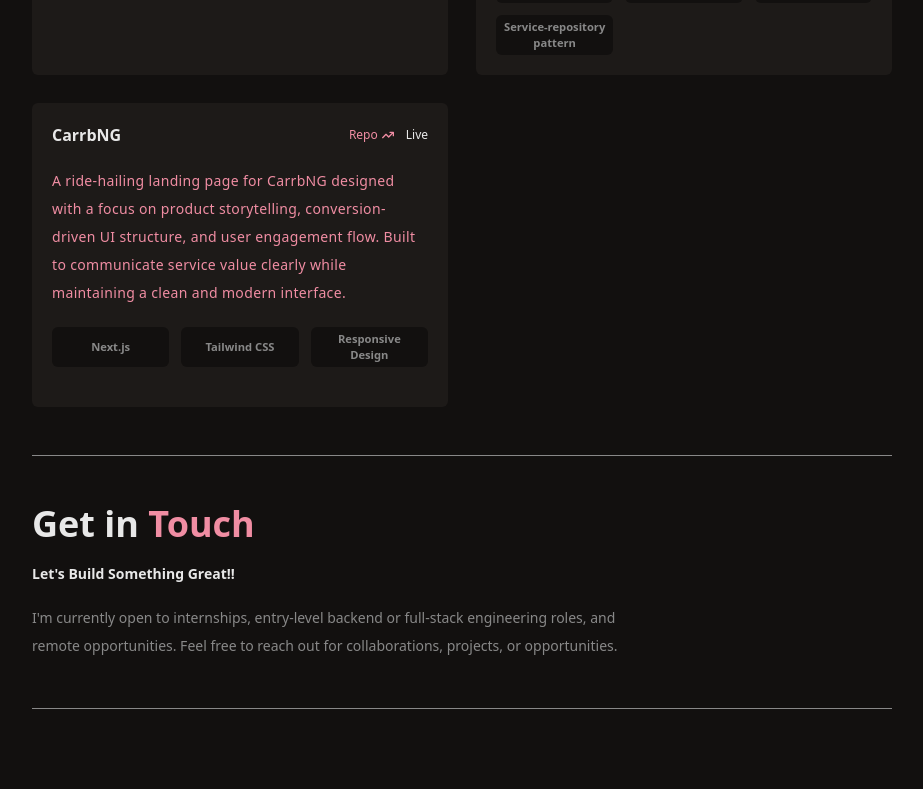
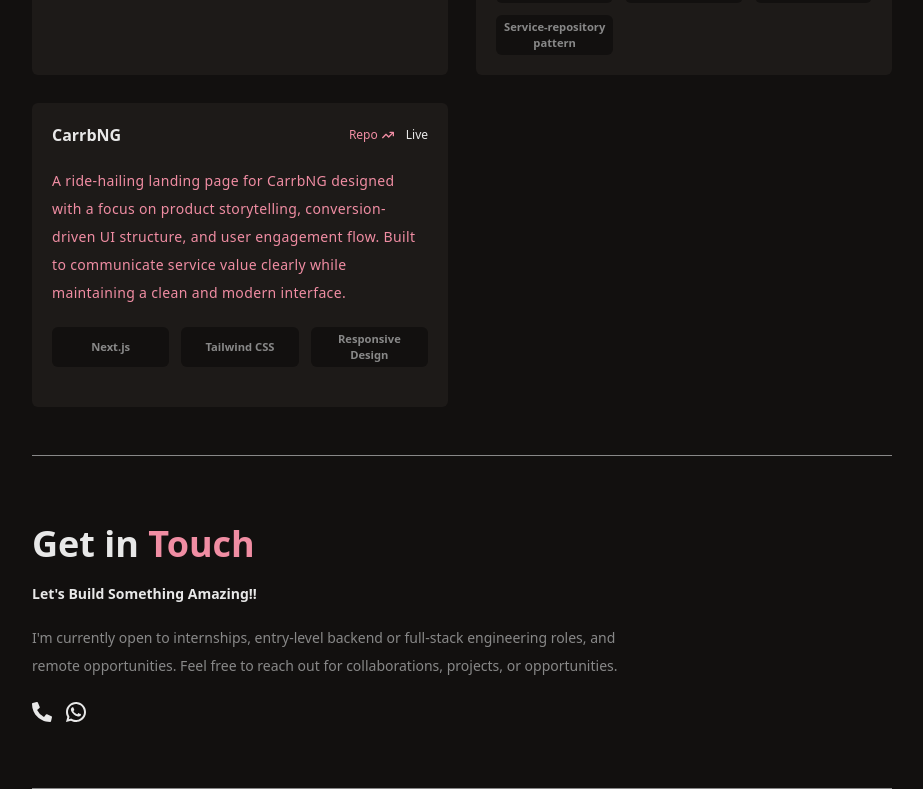
Before and after one commit to inuEnike/portfolio-updated, a Next.js app: page / in a window 1280 px wide. Shown: the part 1317-2106 px from the top of the page, without its empty margins (178-1101 px from the left). Before the commit the page ends 2026 px from the top, so only its background shows below. Built offline with nearby package versions, Linux system fonts and the light colour scheme.

Commit message:
(update): added vercel speedd insight

```diff
--- a/package.json
+++ b/package.json
@@ -10,6 +10,7 @@
   },
   "dependencies": {
     "@vercel/analytics": "^2.0.1",
+    "@vercel/speed-insights": "^2.0.0",
     "next": "16.2.6",
     "react": "19.2.4",
     "react-dom": "19.2.4",
--- a/src/app/layout.tsx
+++ b/src/app/layout.tsx
@@ -9,6 +9,7 @@ import {
 import "./globals.css";
 import Script from "next/script";
 import { Analytics } from "@vercel/analytics/next";
+import { SpeedInsights } from "@vercel/speed-insights/next";
 
 const sorceSans3 = Source_Sans_3({
   variable: "--font-source-sans-3",
@@ -52,6 +53,7 @@ export default function RootLayout({
       />
       <body className="">
         <Analytics />
+        <SpeedInsights />
         {children}
       </body>
     </html>
--- a/src/components/Contact.tsx
+++ b/src/components/Contact.tsx
@@ -1,19 +1,28 @@
 import React from "react";
+import { FaPhone, FaPhoneAlt } from "react-icons/fa";
+import { RiWhatsappLine } from "react-icons/ri";
 
 const Contact = () => {
   return (
     <section id="contact">
       <div className="flex flex-col gap-5">
+        <div className=""></div>
         <h2 className="text-2xl md:text-4xl font-bold">
           Get in <span className="text-accent">Touch</span>
         </h2>
-        <p className="text-sm font-bold">Let&apos;s Build Something Great!!</p>
+        <p className="text-sm font-bold">
+          Let&apos;s Build Something Amazing!!
+        </p>
 
         <p className="text-sm text-muted md:w-[70%] leading-7">
           I&apos;m currently open to internships, entry-level backend or
           full-stack engineering roles, and remote opportunities. Feel free to
           reach out for collaborations, projects, or opportunities.
         </p>
+        <div className="flex items-center gap-3 mb-4">
+          <FaPhoneAlt className="text-xl" />
+          <RiWhatsappLine className="text-2xl" />
+        </div>
       </div>
       <hr className="my-12 text-muted " />
     </section>
--- a/src/components/Projects.tsx
+++ b/src/components/Projects.tsx
@@ -11,7 +11,7 @@ const Projects = () => {
         <div className="my-10 grid grid-cols-1 md:grid-cols-2 gap-7">
           {projects.map((project, key) => (
             <div
-              className="bg-surface p-5 rounded-md flex flex-col gap-5"
+              className="bg-surface p-5 rounded-md flex flex-col gap-5 hover:border-accent hover:border border-transparent transition-all ease-in-out duration-700 cursor-pointer"
               key={key}
             >
               <div className="flex justify-between items-center">
```
Also changed, not shown: 1 other file (tests, documents, lock files or other folders).
